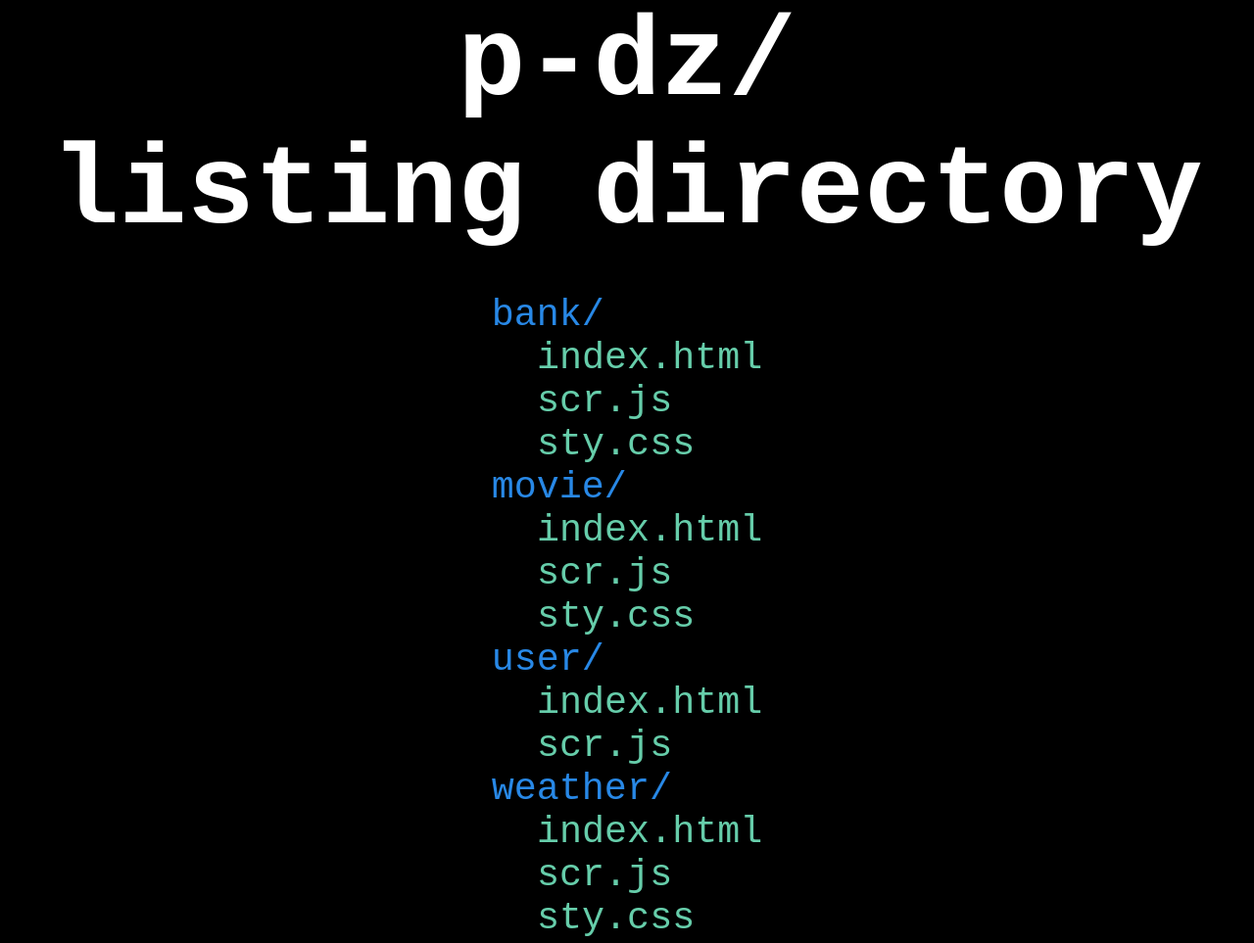
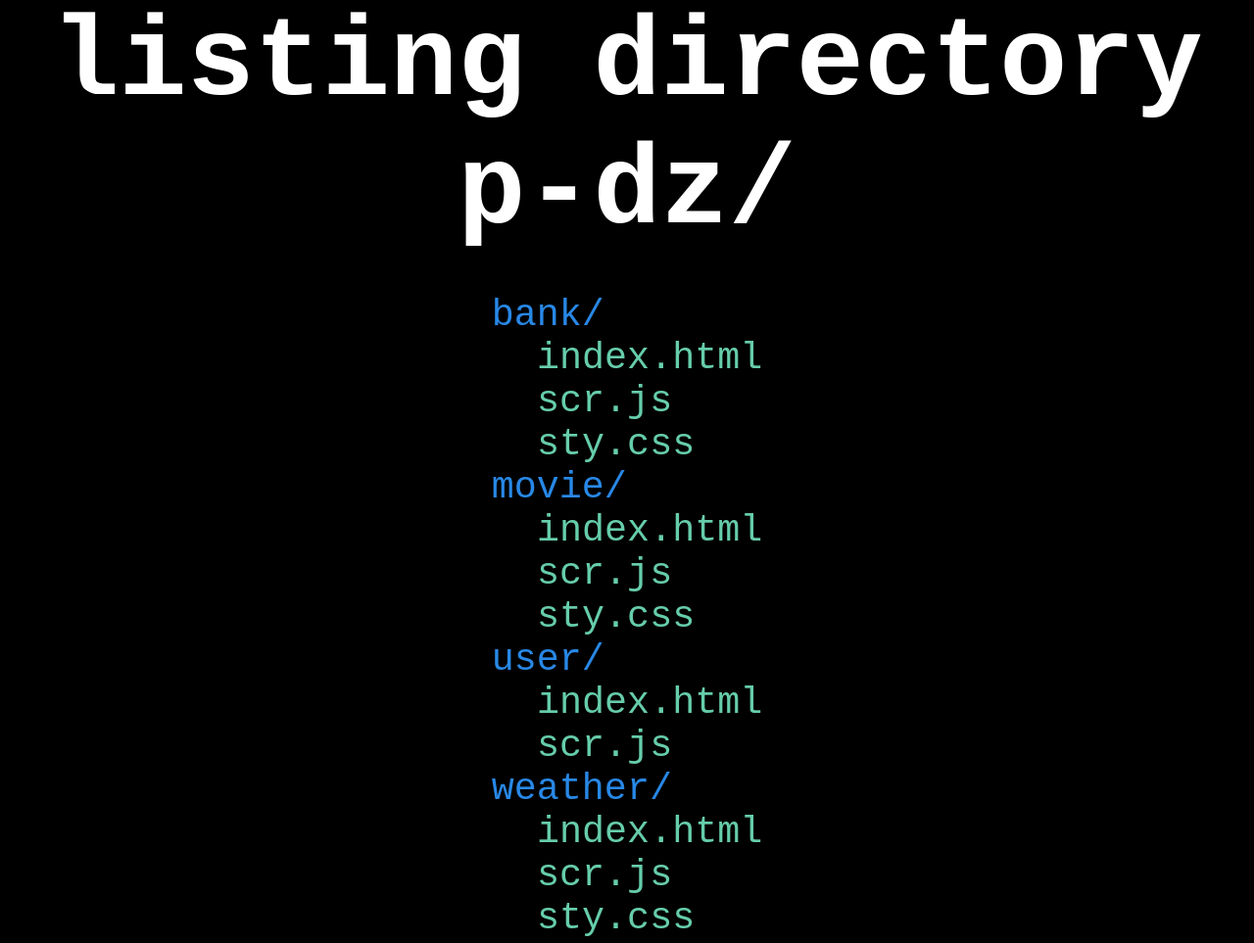
Before and after one commit to danik00111/js-mega-folder, a plain HTML site: page p-dz/index.html in a window 1280 px wide. Shown: the top 963 px of the page at 98% size. Drawn offline with Linux system fonts and the light colour scheme; a web font is replaced by a local one.

Commit message:
fix and rearrangement

```diff
--- a/p-dz/index.html
+++ b/p-dz/index.html
@@ -11,7 +11,7 @@
 </head>
 
 <body>
-  <h1>p-dz/<br>listing directory</h1>
+  <h1>listing directory<br>p-dz/</h1>
   <div class="folders">
     <a class="folder-name" href="./bank/">bank/</a>
     <div class="folder">
```
Also changed, not shown: index.html (+1 -0 lines).
